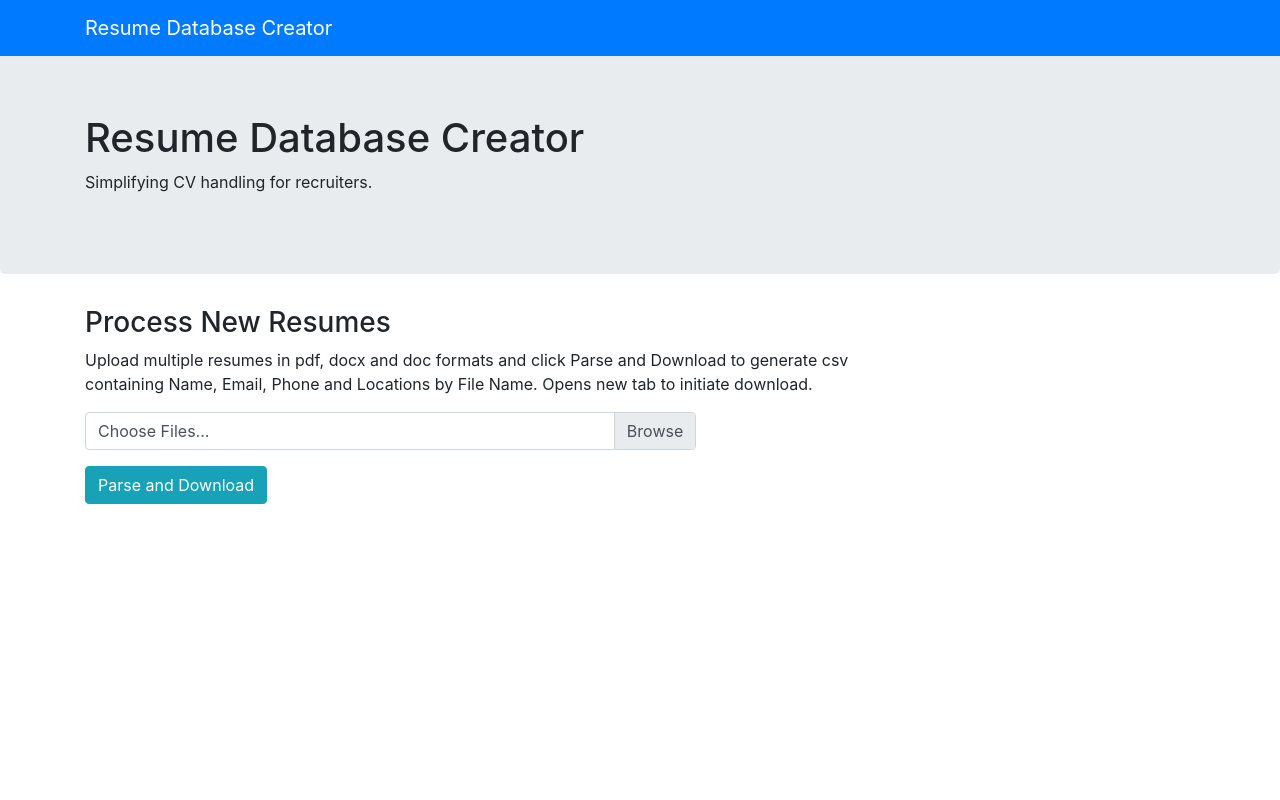
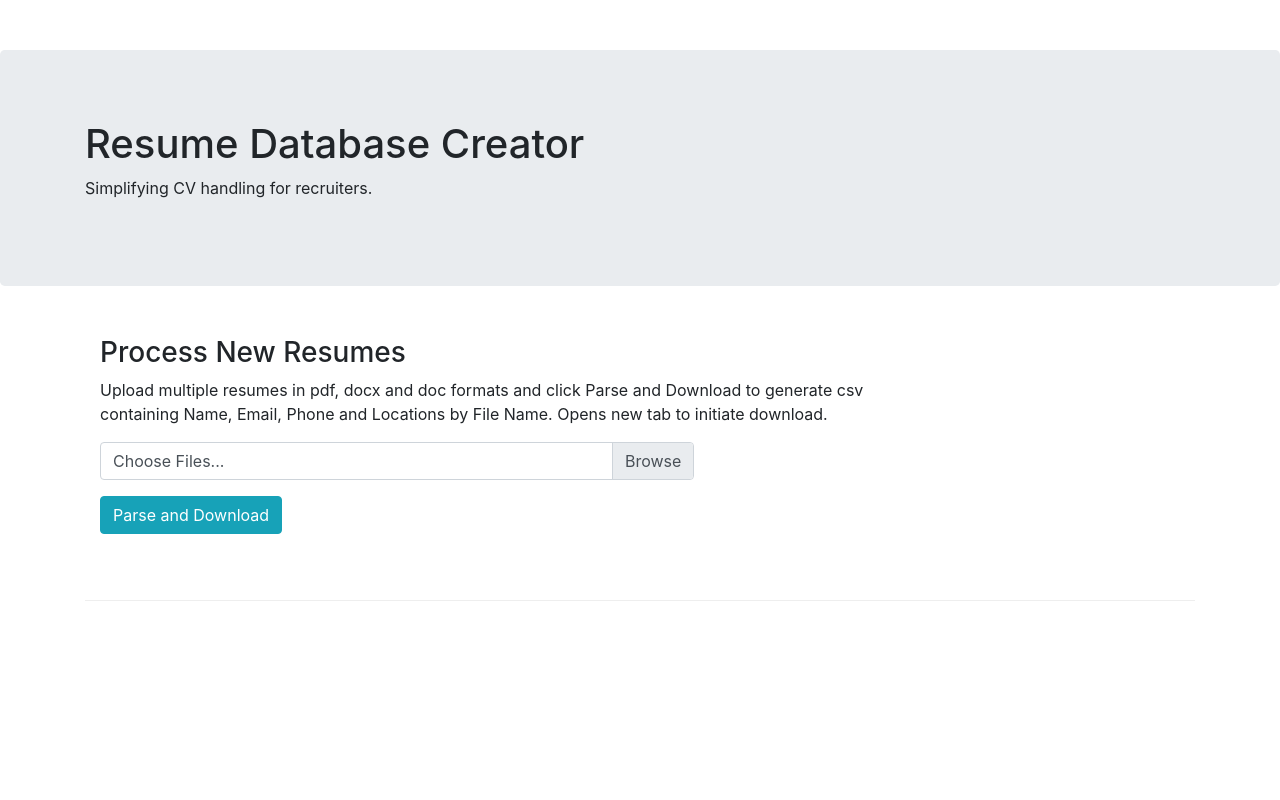
Before and after one commit to Advaya24/resume_database_creator, a Flask app: page / in a window 1280 px wide. Run offline with Flask 2, Linux system fonts and the light colour scheme; some libraries are stand-ins or nearby versions.

Commit message:
Added css stylesheet

```diff
--- /dev/null
+++ b/static/css/styles.css
@@ -0,0 +1,16 @@
+.jumbotron {
+  margin: 0px auto;
+  padding: 70px 30px;
+}
+
+.row-content {
+  border-bottom: 1px ridge;
+  margin: 0px auto;
+  padding: 50px 0px;
+}
+
+body {
+  padding: 50px 0 0 0;
+}
+
+/*# sourceMappingURL=styles.css.map */
--- /dev/null
+++ b/static/css/styles.scss
@@ -0,0 +1,28 @@
+$background-dark: #002a6e;
+$background-light: rgba(88, 139, 255, 0.67);
+$color-dark: #004dbdff;
+
+@mixin zero-margin($pad-up-dn, $pad-left-right) {
+	margin:0px auto;
+	padding: $pad-up-dn $pad-left-right;
+}
+
+.jumbotron {
+  //background: $background-light;
+  //color: $color-dark;
+  @include zero-margin(70px,30px);
+}
+
+.navbar-dark {
+  //background-color: $background-dark;
+}
+
+.row-content {
+  border-bottom: 1px ridge;
+  @include zero-margin(50px,0px);
+}
+
+body {
+  //color: $color-dark;
+  padding: 50px 0 0 0;
+}
--- a/templates/Base.html
+++ b/templates/Base.html
@@ -4,19 +4,20 @@
           href="https://stackpath.bootstrapcdn.com/bootstrap/4.3.1/css/bootstrap.min.css"
           integrity="sha384-ggOyR0iXCbMQv3Xipma34MD+dH/1fQ784/j6cY/iJTQUOhcWr7x9JvoRxT2MZw1T"
           crossorigin="anonymous">
+    <link rel="stylesheet" href="/static/css/styles.css">
     {% block head %}
 
     {% endblock %}
 </head>
 <body>
 
-<nav class="navbar navbar-dark navbar-expand-sm fixed-top bg-primary">
+<nav class="navbar navbar-dark navbar-expand-sm fixed-top bg-prinary">
     <div class="container">
         <a class="navbar-brand" href=".">Resume Database Creator</a>
     </div>
 </nav>
 
-<header class="jumbotron" style="margin-top: 50px">
+<header class="jumbotron">
     <div class="container">
         <div class="row row-header">
             <div class="col-12 col-sm-6">
```
Also changed, not shown: 1 other file.
